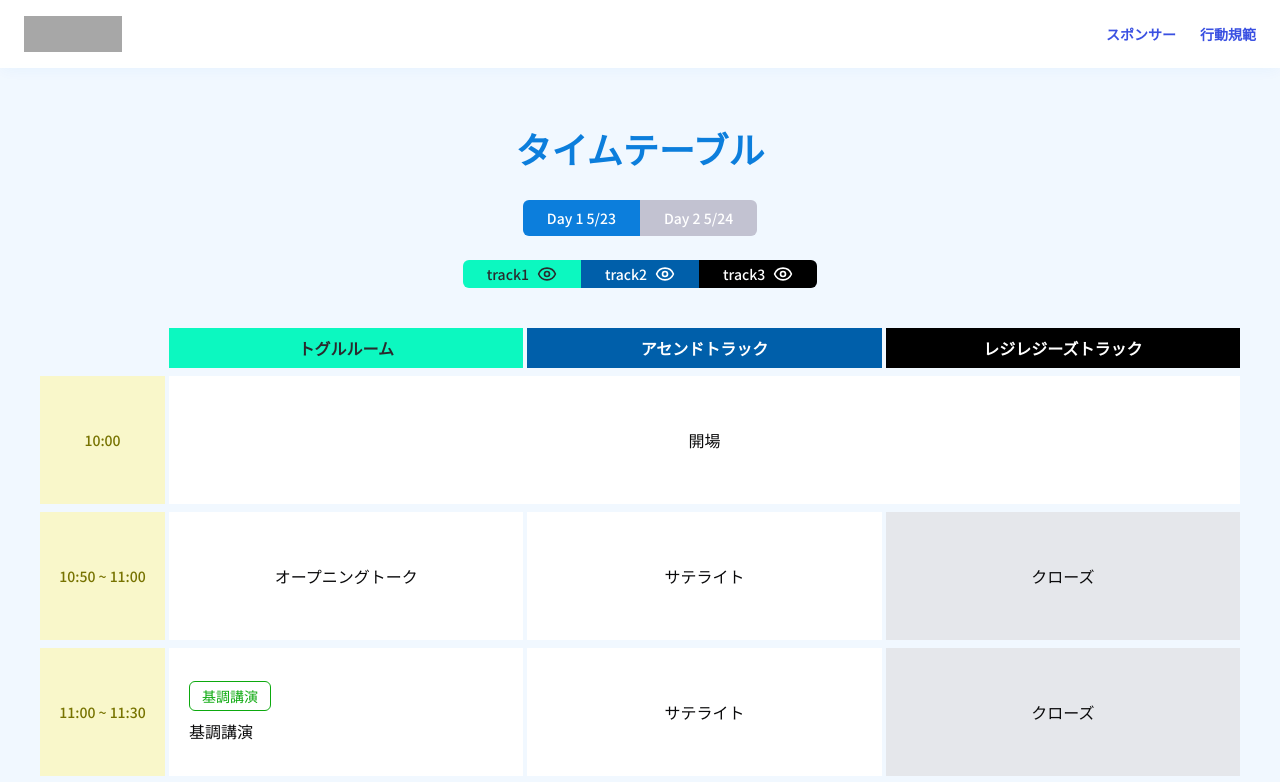
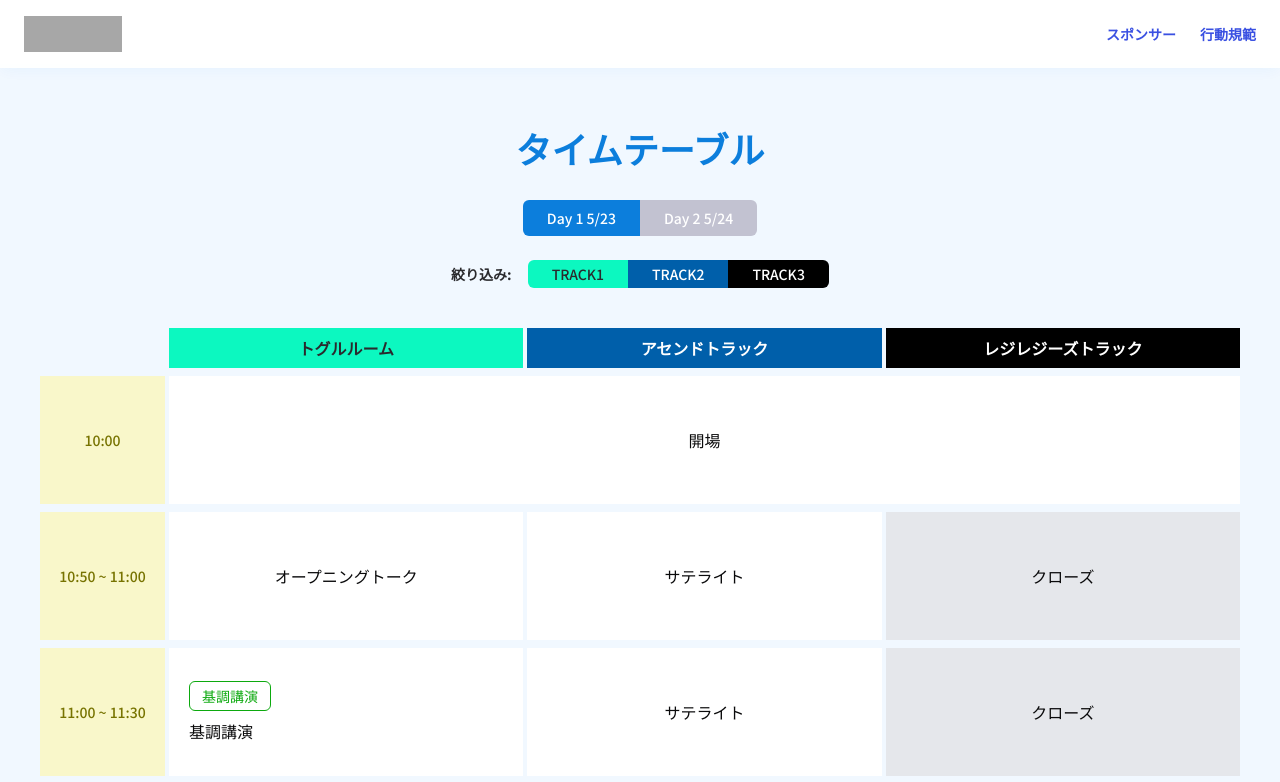
Before and after one commit to tskaigi/tskaigi2025-web-site, a Next.js app: page /wip/talks in a window 1280 px wide. Shown: the top 782 px of the page. Built offline with nearby package versions, Linux system fonts and the light colour scheme; grey boxes are pictures that could not be loaded.

Commit message:
feat: 🎸 TrackToggleを調整

```diff
--- a/src/components/talks/TrackToggle/index.tsx
+++ b/src/components/talks/TrackToggle/index.tsx
@@ -1,7 +1,6 @@
 import { TRACK } from "@/constants/talkList";
 import type { Track } from "@/constants/talkList";
 import { cn } from "@/lib/utils";
-import { Eye, EyeOff } from "lucide-react";
 
 type Props = {
   visibleTracks: {
@@ -12,16 +11,11 @@ type Props = {
 
 export function TrackToggle({ visibleTracks, onToggleTrack }: Props) {
   return (
-    <div className="w-full flex justify-center">
+    <div className="w-full flex items-center justify-center gap-3 md:gap-4">
+      <p className="text-sm font-bold">絞り込み:</p>
       <div className="inline-flex rounded-md overflow-hidden">
         {(Object.keys(TRACK) as Track[]).map((trackId) => {
           const isVisible = visibleTracks[trackId];
-          const displayTrackId =
-            trackId === "TRACK1"
-              ? "track1"
-              : trackId === "TRACK2"
-                ? "track2"
-                : "track3";
 
           return (
             <button
@@ -37,7 +31,7 @@ export function TrackToggle({ visibleTracks, onToggleTrack }: Props) {
                 onToggleTrack(trackId);
               }}
               className={cn(
-                "px-6 py-1 text-sm font-medium transition-colors flex items-center gap-2",
+                "px-4 md:px-6 py-1 text-sm font-medium transition-colors flex items-center justify-center",
                 isVisible
                   ? trackId === "TRACK1"
                     ? "bg-[#0CF8C0] text-black"
@@ -47,12 +41,7 @@ export function TrackToggle({ visibleTracks, onToggleTrack }: Props) {
                   : "bg-black-300 text-white",
               )}
             >
-              {displayTrackId}
-              {isVisible ? (
-                <Eye className="h-5 w-5" />
-              ) : (
-                <EyeOff className="h-5 w-5" />
-              )}
+              {trackId}
             </button>
           );
         })}
```
